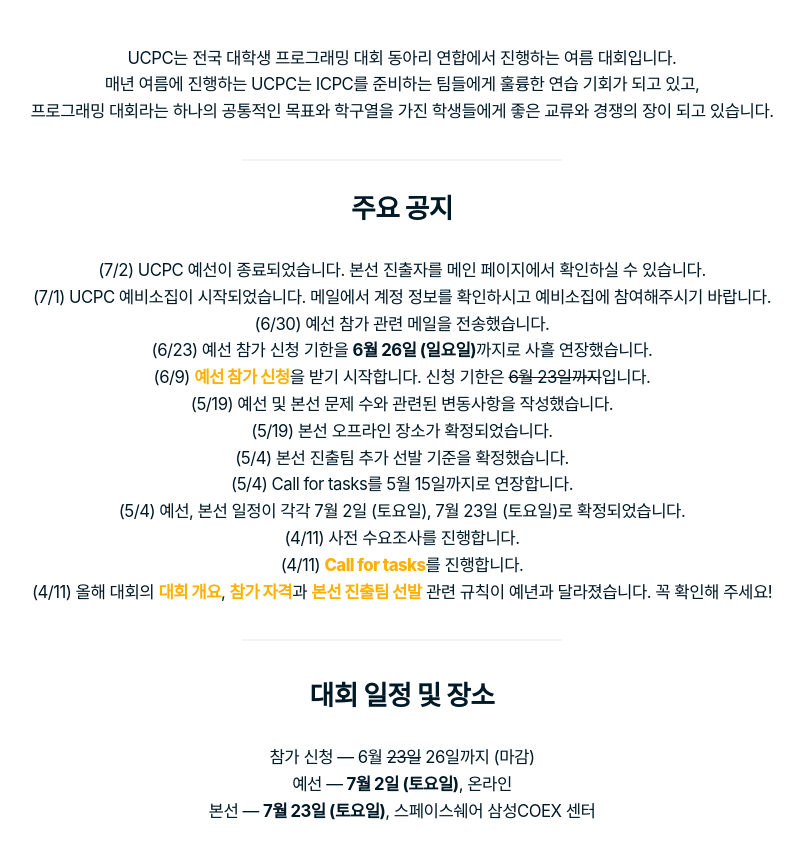
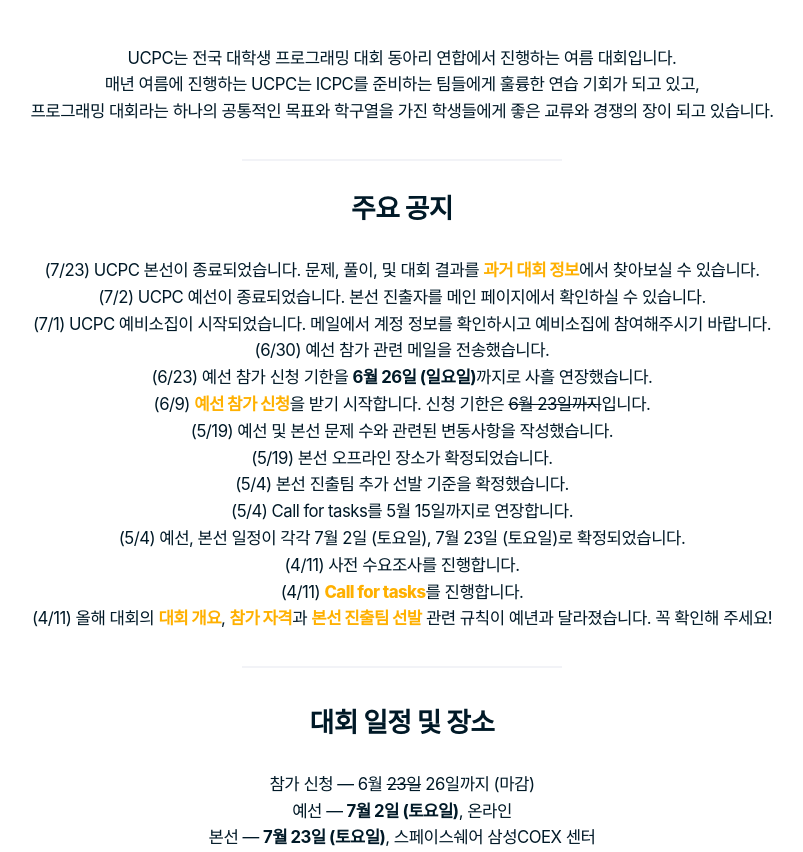
Before and after one commit to ucpcc/2022, a Jekyll site: the page built from index.md, in a window 1280 px wide and 900 px high, scrolled down 1283 px, cut to the strip 0-852 px from the top of the window. Shown: the whole strip, without its empty margins (238-1041 px from the left). Built offline with Jekyll 4.4.1, drawn with Linux system fonts in a browser that asks for light colours; some web fonts are replaced.

Commit message:
UCPC 2022 solutions uploaded

```diff
--- a/index.md
+++ b/index.md
@@ -5,6 +5,7 @@ title: UCPC 2022
 
 ## 주요 공지
 
+- (7/23) UCPC 본선이 종료되었습니다. 문제, 풀이, 및 대회 결과를 [과거 대회 정보](/about#과거-대회-정보)에서 찾아보실 수 있습니다.
 - (7/2) UCPC 예선이 종료되었습니다. 본선 진출자를 메인 페이지에서 확인하실 수 있습니다.
 - (7/1) UCPC 예비소집이 시작되었습니다. 메일에서 계정 정보를 확인하시고 예비소집에 참여해주시기 바랍니다.
 - (6/30) 예선 참가 관련 메일을 전송했습니다.
```
